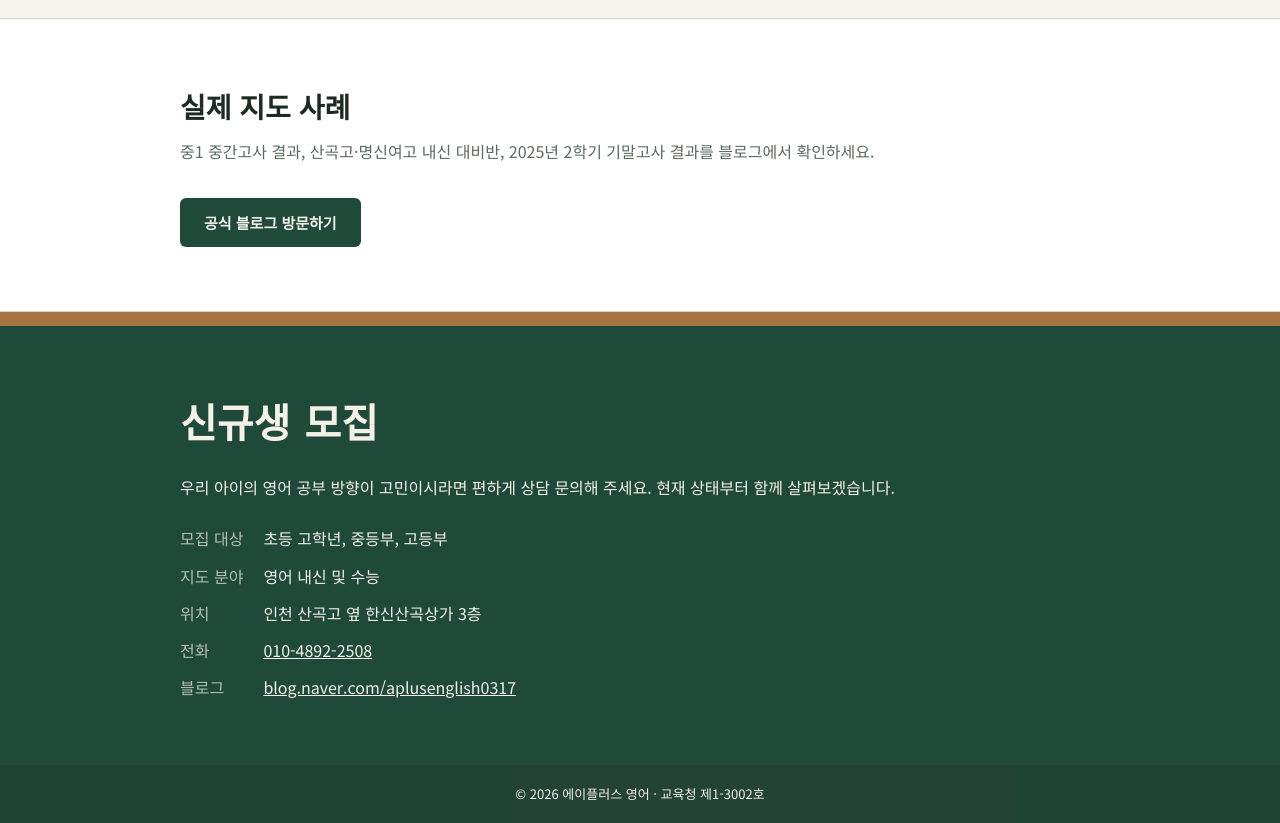
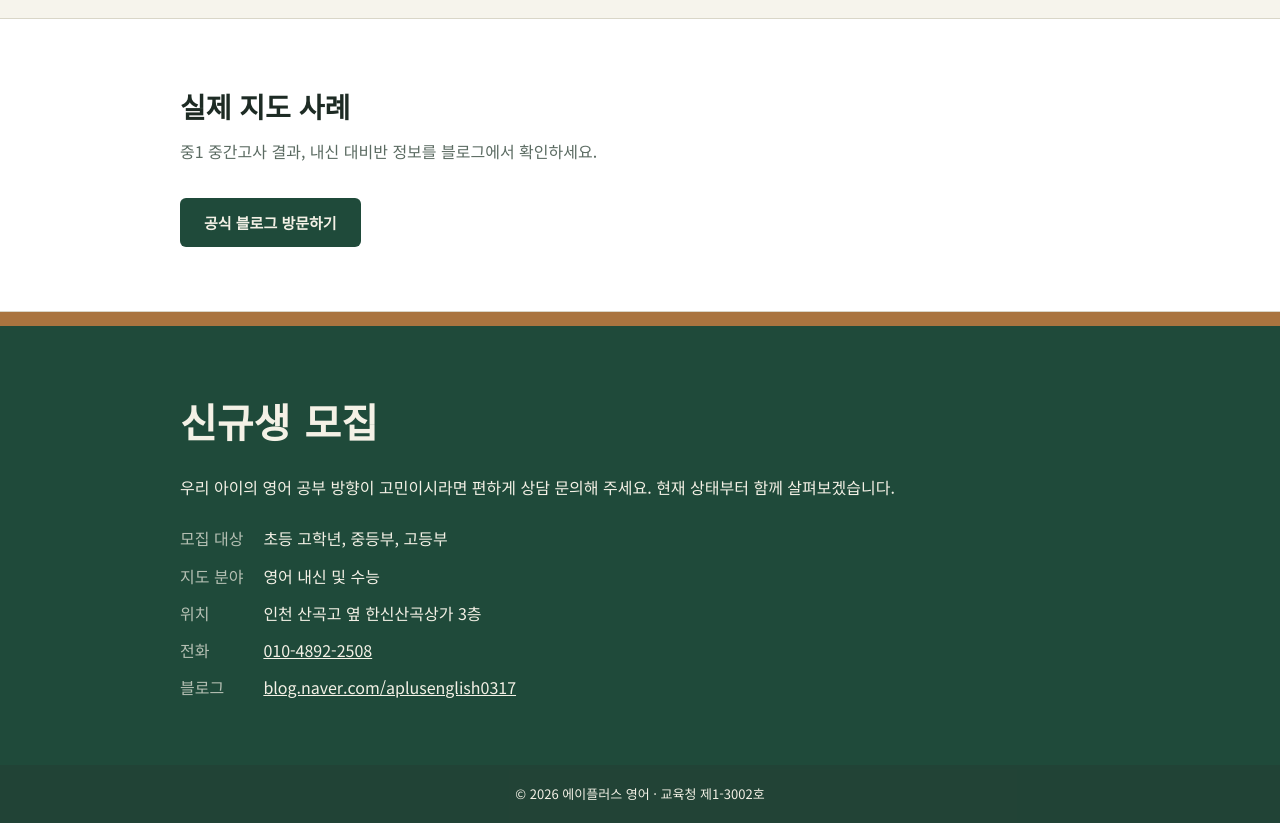
Before and after one commit to aplusenglish2025/aplusenglish, a plain HTML site: page index.html in a window 1280 px wide. Shown: the part 2280-3103 px from the top of the page. Drawn offline with Linux system fonts and the light colour scheme; a web font is replaced by a local one.

Commit message:
Update index.html

```diff
--- a/index.html
+++ b/index.html
@@ -110,7 +110,7 @@ footer{background:var(--board-deep);color:var(--chalk);text-align:center;font-si
 
 <section style="background:var(--surface);border-top:1px solid var(--line);border-bottom:1px solid var(--line)"><div class="wrap">
   <h2>실제 지도 사례</h2>
-  <p class="lead">중1 중간고사 결과, 산곡고·명신여고 내신 대비반, 2025년 2학기 기말고사 결과를 블로그에서 확인하세요.</p>
+  <p class="lead">중1 중간고사 결과, 내신 대비반 정보를 블로그에서 확인하세요.</p>
   <a class="btn main" style="background:var(--board);color:var(--chalk)" href="https://blog.naver.com/aplusenglish0317" target="_blank" rel="noopener">공식 블로그 방문하기</a>
 </div></section>
 
```
